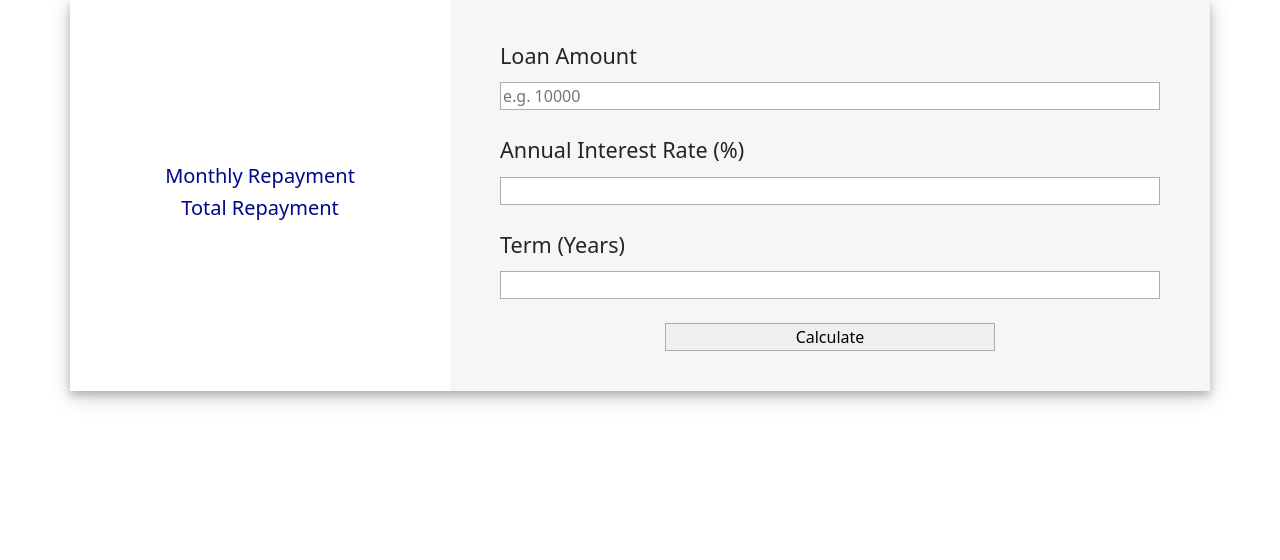
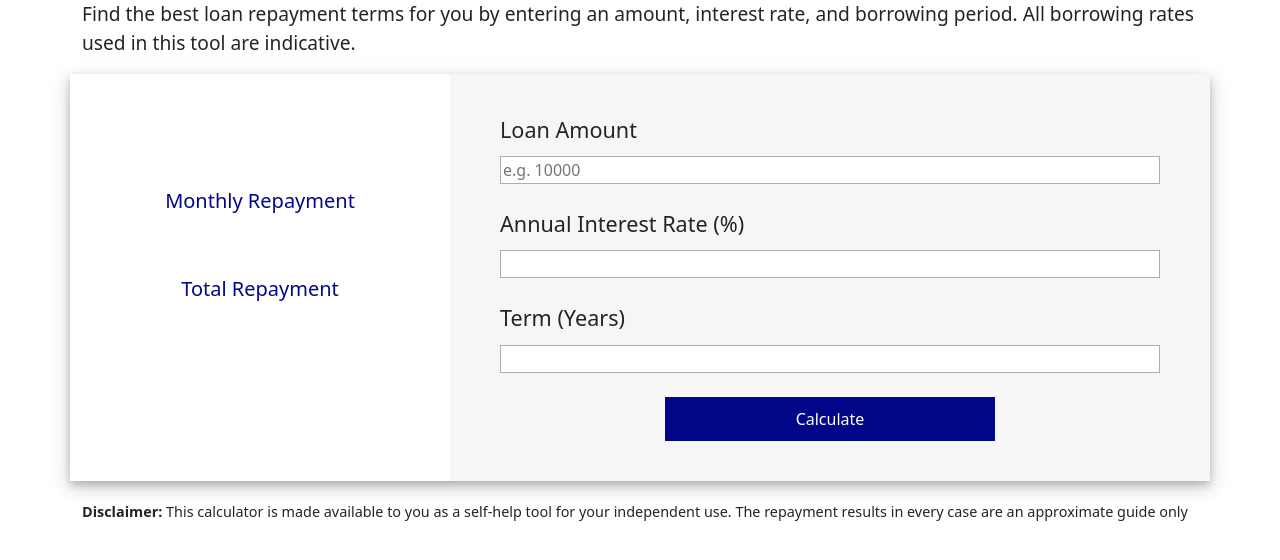
Before and after one commit to Samuel-Abusa/Loan-Calculator, a plain HTML site: page index.html in a window 1280 px wide. Drawn offline with nearby package versions, Linux system fonts and the light colour scheme.

Commit message:
did final touches to the code

```diff
--- a/index.html
+++ b/index.html
@@ -10,6 +10,9 @@
 </head>
 <body>
   <div class="container">
+    <p class="find">
+      Find the best loan repayment terms for you by entering an amount, interest rate, and borrowing period. All borrowing rates used in this tool are indicative.
+    </p>
     <div class="row">
       <div class="col-md-4">
         <div class="calc-Result">
@@ -37,6 +40,9 @@
         </div>
       </div>
     </div>
+    <p class="disc">
+      <strong>Disclaimer:</strong> This calculator is made available to you as a self-help tool for your independent use. The repayment results in every case are an approximate guide only
+    </p>
   </div>
 </body>
 <script src="https://code.jquery.com/jquery-3.6.0.min.js" integrity="sha256-/xUj+3OJU5yExlq6GSYGSHk7tPXikynS7ogEvDej/m4=" crossorigin="anonymous"></script>
--- a/style.css
+++ b/style.css
@@ -1,3 +1,10 @@
+.find{
+  font-size: 120%;
+}
+.disc{
+  font-size: 90%;
+  margin-top: 20px;
+}
 .row{
   box-shadow: 0 4px 8px 0 rgba(0, 0, 0, 0.2), 0 6px 20px 0 rgba(0, 0, 0, 0.19);
 }
@@ -9,7 +16,9 @@
   justify-content: center;
 }
 .col-md-4 span{
-  font-size: 300%;
+  display: inline-block;
+  margin-bottom: 50px;
+  font-size: 180%;
 }
 .col-md-8{
   background: rgb(247, 246, 246);
@@ -30,4 +39,8 @@ input{
 .sub{
   width: 50%;
   margin: auto;
+  color: white;
+  background: #010788;
+  border: none;
+  padding: 10px;
 }
```
Also changed, not shown: script.js (line endings or trailing spaces).
